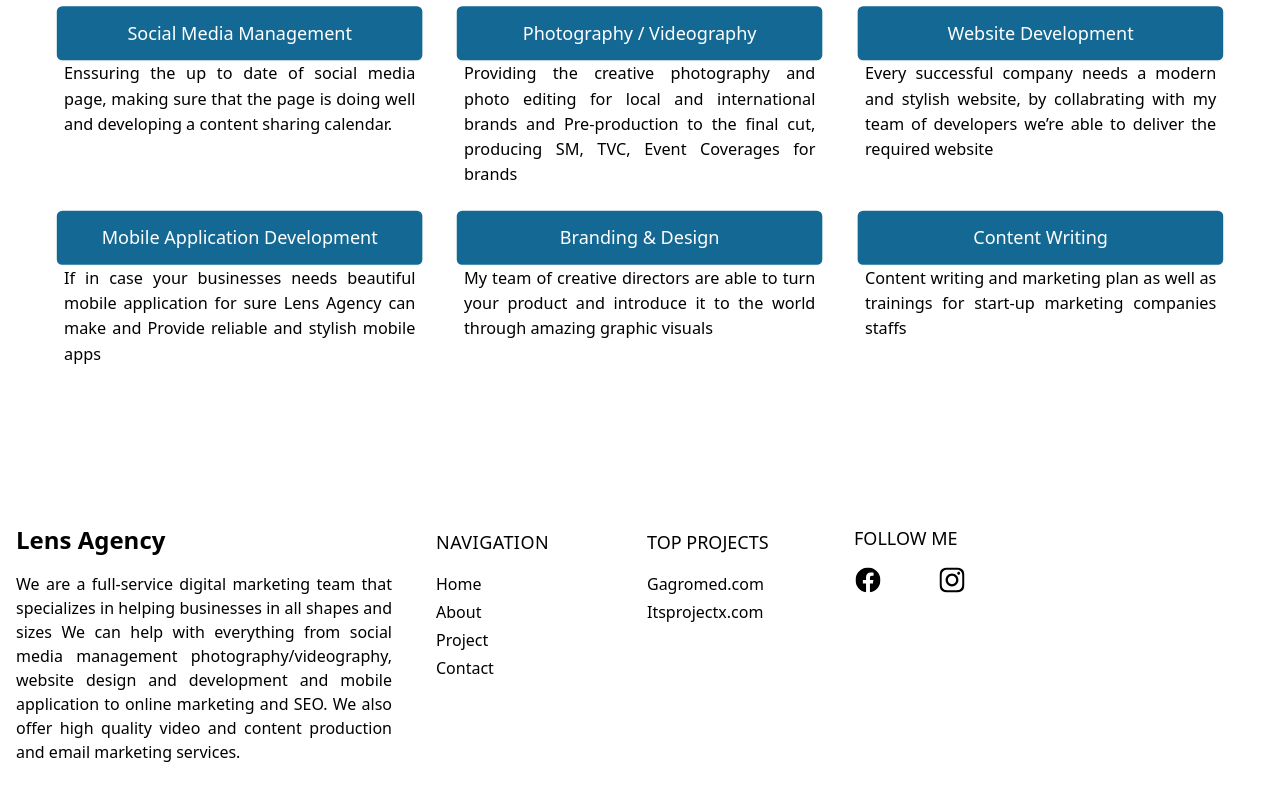
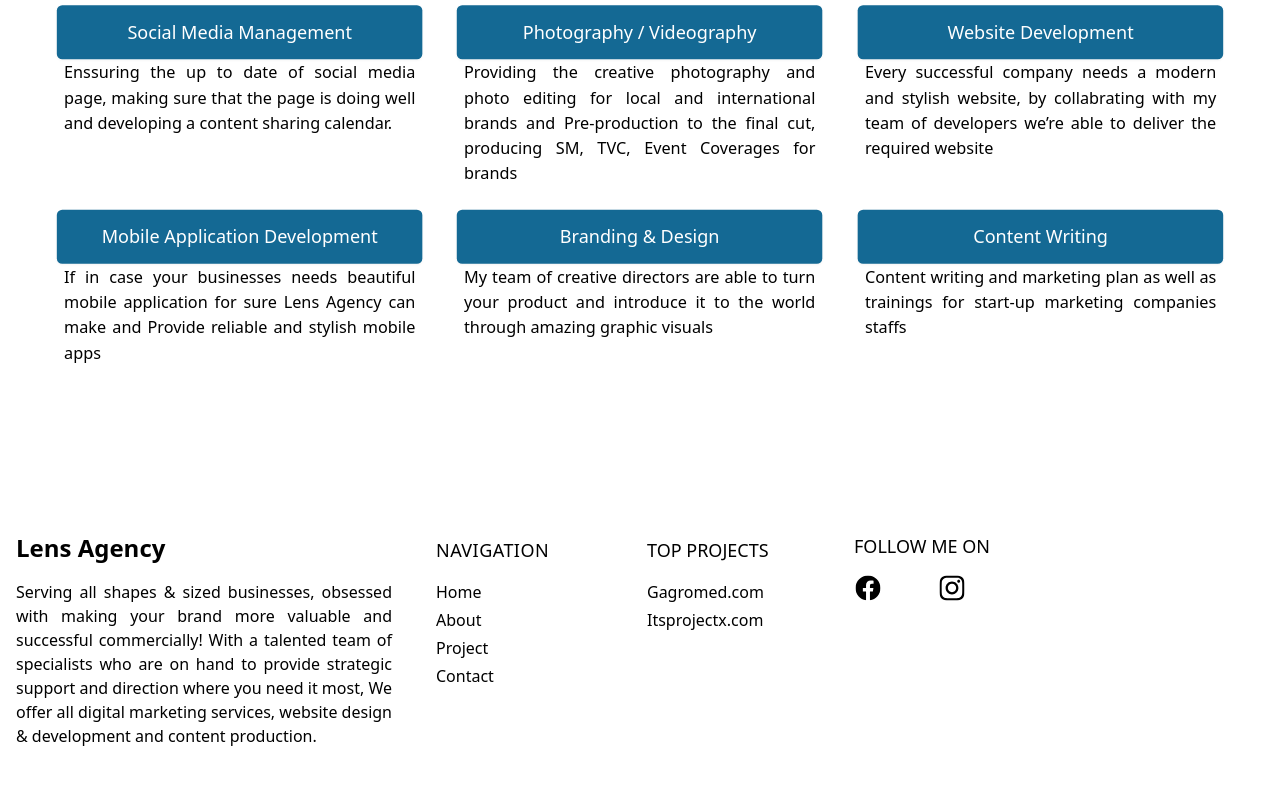
Before and after one commit to HarmanSoftware/LaCorsicaWebpage, a React (Create React App) app: page / in a window 1280 px wide. Shown: the part 1276-2076 px from the top of the page. Built offline with nearby package versions, Linux system fonts and the light colour scheme.

Commit message:
hotfixes: colors of dark mode rechanged

```diff
--- a/src/Assets/DarkMode.css
+++ b/src/Assets/DarkMode.css
@@ -20,10 +20,10 @@
     color:#fff;
   }
   #dark #desktop-nav-link{
-    color: #000;
+    color: #fff;
   }
   #dark #mob-nav-link{
-    color: #000;
+    color: #fff;
   }
   ::selection {
     background: #146994;
@@ -47,7 +47,6 @@
   #dark .switch label {
     color: #fff;
   }
-
  #dark #scroll-indicate{
   background-color: #002739;
  }
@@ -58,10 +57,7 @@ background-color: #02162A;
   background-color: #002739;
  }
  #dark #aboutme-div{
-  background-color: #146994;
- }
- #dark #aboutme-txt-div{
-  background-color: #002739;
+  background-color: #02162A;
  }
  #dark #webskills-div{
   background-color: #02162A;
@@ -76,7 +72,7 @@ background-color: #02162A;
   background-color: #02162A;
  }
  #dark #footer{
-  background-color: #002739;
+  background-color: #02162A;
   color: #fff;
  }
  #dark #education-haeding{
--- a/src/Assets/Global.css
+++ b/src/Assets/Global.css
@@ -12,14 +12,14 @@
 
   /* Handle */
   ::-webkit-scrollbar-thumb {
-    background: #196994;
+    background: #195994;
     border-radius: 2px;
-
+    box-shadow: inset;
   }
 
   /* Handle on hover */
   ::-webkit-scrollbar-thumb:hover {
-    background: #195994;
+    background: #196094;
   }
 
   #form-container{
--- a/src/Components/Footer.js
+++ b/src/Components/Footer.js
@@ -13,9 +13,8 @@ export default function Footer() {
 				<span className="self-center text-2xl font-semibold">Lens Agency</span>
 			</Link>
 			<div className='text-justify pr-10 py-4'>
-			We are a full-service digital marketing team that specializes in helping businesses in all shapes and sizes
-            We can help with everything from social media management photography/videography, website design and development and mobile application to online marketing and SEO.
-            We also offer high quality video and content production and email marketing services.
+			Serving all shapes & sized businesses, obsessed with making your brand more valuable and successful commercially!
+		    With a talented team of specialists who are on hand to provide strategic support and direction where you need it most, We offer all digital marketing services, website design & development and content production.
 			</div>
 		</div>
 		<div className="grid grid-cols-2 text-sm gap-x-3 gap-y-8 lg:w-2/3 sm:grid-cols-4">
@@ -48,11 +47,11 @@ export default function Footer() {
 				</ul>
 			</div>
 			<div className="space-y-3 text-base">
-				<div className="uppercase text-lg font-medium dark:text-gray-50">Follow Me</div>
+				<div className="uppercase text-lg font-medium dark:text-gray-50">Follow Me On</div>
 				<div className="flex justify-start space-x-3">
 
 						<Tippy content='Facebook'>
-					<a href="" target='_blank' rel="noreferrer" className="flex items-center p-1 scale-125 hover:scale-150 hover:transition-all">
+					<a href="https://www.facebook.com/LensAgency.krd" target='_blank' rel="noreferrer" className="flex items-center p-1 scale-125 hover:scale-150 hover:transition-all">
 						<svg xmlns="http://www.w3.org/2000/svg" fill="currentColor" viewBox="0 0 32 32" className="w-5 h-5 fill-current">
 							<path d="M32 16c0-8.839-7.167-16-16-16-8.839 0-16 7.161-16 16 0 7.984 5.849 14.604 13.5 15.803v-11.177h-4.063v-4.625h4.063v-3.527c0-4.009 2.385-6.223 6.041-6.223 1.751 0 3.584 0.312 3.584 0.312v3.937h-2.021c-1.984 0-2.604 1.235-2.604 2.5v3h4.437l-0.713 4.625h-3.724v11.177c7.645-1.199 13.5-7.819 13.5-15.803z"></path>
 						</svg>
@@ -60,7 +59,7 @@ export default function Footer() {
 						</Tippy>
 
 						<Tippy content='Linkedin'>
-					<a rel="noopener noreferrer" href='' target='_blank' className="flex items-center p-1 scale:75 hover:scale-125 hover:transition-all">
+					<a rel="noopener noreferrer" href='https://www.linkedin.com/in/lens-agency-870854256' target='_blank' className="flex items-center p-1 scale:75 hover:scale-125 hover:transition-all">
 					<svg xmlns="http://www.w3.org/2000/svg" width="24" height="24" fill='white' viewBox="0 0 24 24"><path d="M19 0h-14c-2.761 0-5 2.239-5 5v14c0 2.761 2.239 5 5 5h14c2.762 0 5-2.239 5-5v-14c0-2.761-2.238-5-5-5zm-11 19h-3v-11h3v11zm-1.5-12.268c-.966 0-1.75-.79-1.75-1.764s.784-1.764 1.75-1.764 1.75.79 1.75 1.764-.783 1.764-1.75 1.764zm13.5 12.268h-3v-5.604c0-3.368-4-3.113-4 0v5.604h-3v-11h3v1.765c1.396-2.586 7-2.777 7 2.476v6.759z"/></svg>
 					</a>
 						</Tippy>
--- a/src/Components/NavBar.js
+++ b/src/Components/NavBar.js
@@ -32,7 +32,7 @@ export default function NavBar(props) {
             <div className="relative flex items-center justify-between h-16">
               <div className="absolute inset-y-0 left-0 flex items-center sm:hidden">
                 {/* Mobile menu button*/}
-                <Disclosure.Button className="inline-flex items-center justify-center p-2 rounded-md  focus:outline-none focus:ring-2 focus:ring-inset focus:ring-black bg-white text-black hover:bg-lightmauve">
+                <Disclosure.Button className="inline-flex items-center justify-center p-2 rounded-md  focus:outline-none focus:ring-2 focus:ring-inset focus:ring-black bg-red hover:text-white hover:bg-[#196994]">
                   <span className="sr-only">Open main menu</span>
                   {open ? (
                     <XIcon className="block h-6 w-6" aria-hidden="true" />
@@ -81,8 +81,9 @@ export default function NavBar(props) {
             </div>
           </div>
 
+       {/* Mobile View */}
           <Disclosure.Panel className="sm:hidden">
-            <div className="px-2 pt-2 pb-3 space-y-1 text-center" id='mob-nav-link'>
+            <div className="px-2 pt-4 pb-3 space-y-1 text-center" id='mob-nav-link'>
               {navigation.map((item) => (
                 <Disclosure.Button
                   key={item.name}
@@ -90,8 +91,8 @@ export default function NavBar(props) {
                   to={item.href}
                   className={classNames(
                     location.pathname === item.href
-                      ? 'bg-lightmauve'
-                      : 'text-white hover:bg-white hover:text-black',
+                      ? 'bg-[#146994] text-white'
+                      : 'hover:bg-[#146994] hover:text-white',
                     'block px-1 py-2 rounded-sm text-base font-medium'
                   )}
                   aria-current={item.current ? 'page' : undefined}
--- a/src/Pages/Home.js
+++ b/src/Pages/Home.js
@@ -55,10 +55,11 @@ export default function Home() {
       </div>
       <div className='px-2 text-justify text-lg'>Content writing and marketing plan as well as trainings for start-up marketing companies staffs</div>
       </div>
-      <br></br>
        </div>
       </div>
         </div>
+        <br></br>
+        <br></br>
     </>
   )
 }
```
